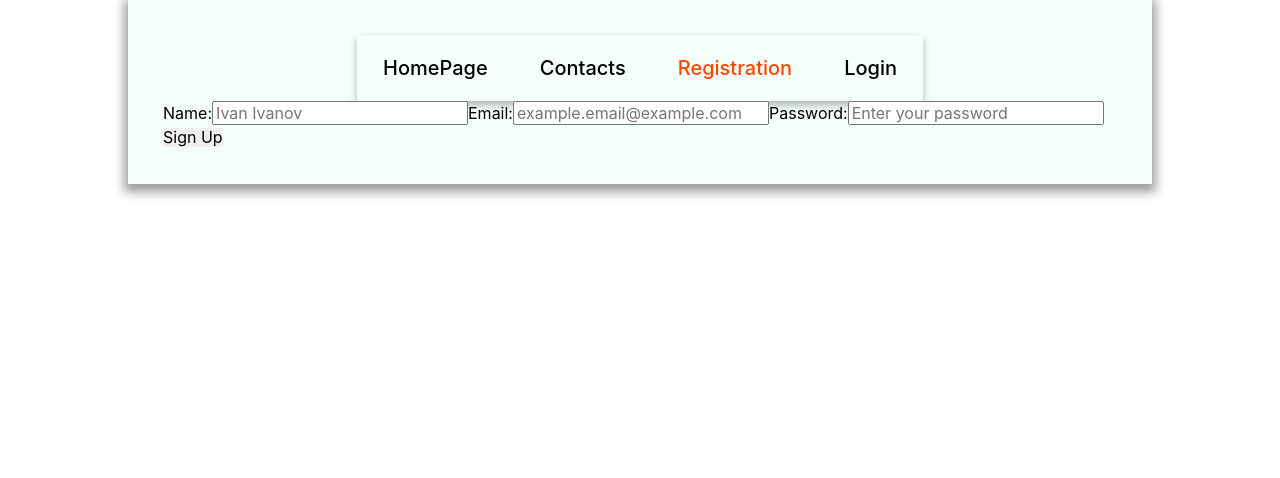
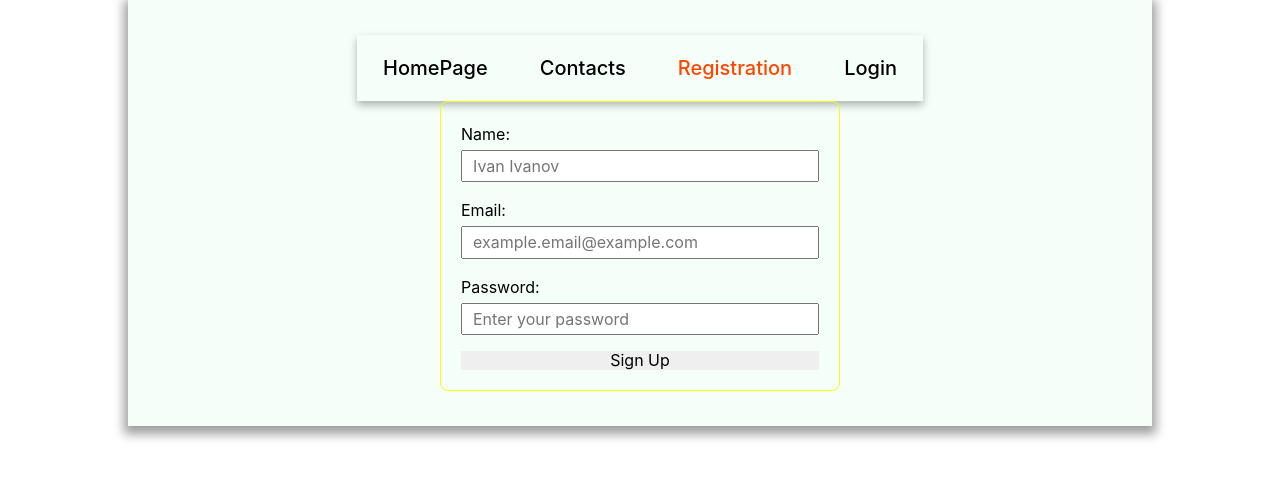
Before and after one commit to valentyna88/phonebook-app, a React (Vite) app: page /register in a window 1280 px wide. Shown: the top 478 px of the page. Built offline with nearby package versions, Linux system fonts and the light colour scheme.

Commit message:
Add RegistrationPage styles

```diff
--- a/src/pages/RegistrationPage/RegistrationPage.module.css
+++ b/src/pages/RegistrationPage/RegistrationPage.module.css
@@ -0,0 +1,34 @@
+.form {
+  display: flex;
+  flex-direction: column;
+  gap: 16px;
+  width: 400px;
+  padding: 20px;
+  border-radius: 8px;
+  border: 1px solid yellow;
+}
+.label {
+  display: flex;
+  flex-direction: column;
+  gap: 4px;
+}
+.checkboxLabel {
+  display: flex;
+  align-items: center;
+  gap: 12px;
+}
+.radioLabel {
+  display: flex;
+  align-items: center;
+  gap: 12px;
+}
+.input {
+  font-size: 16px;
+  padding: 5px 10px;
+}
+
+.errorMessage {
+  color: red;
+  font-size: 14px;
+  font-weight: 600;
+}
```
